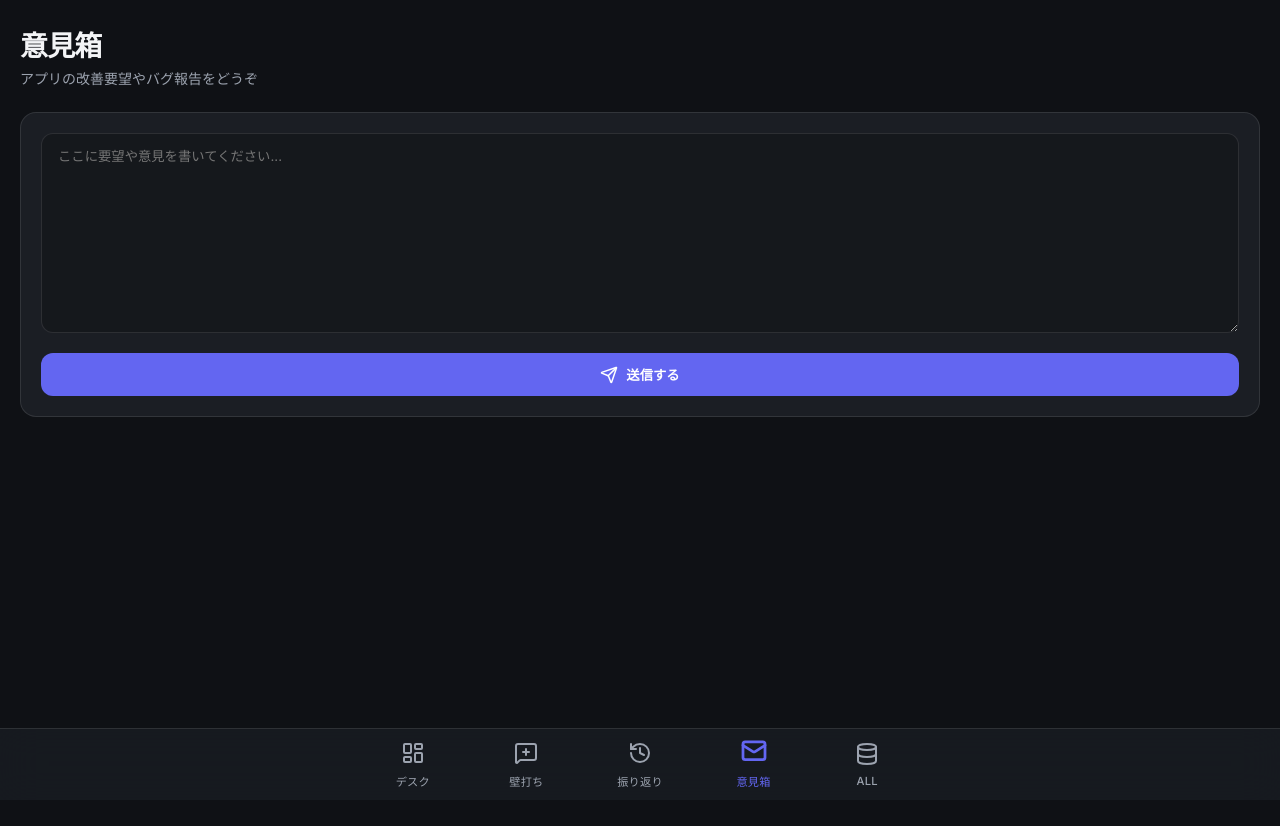
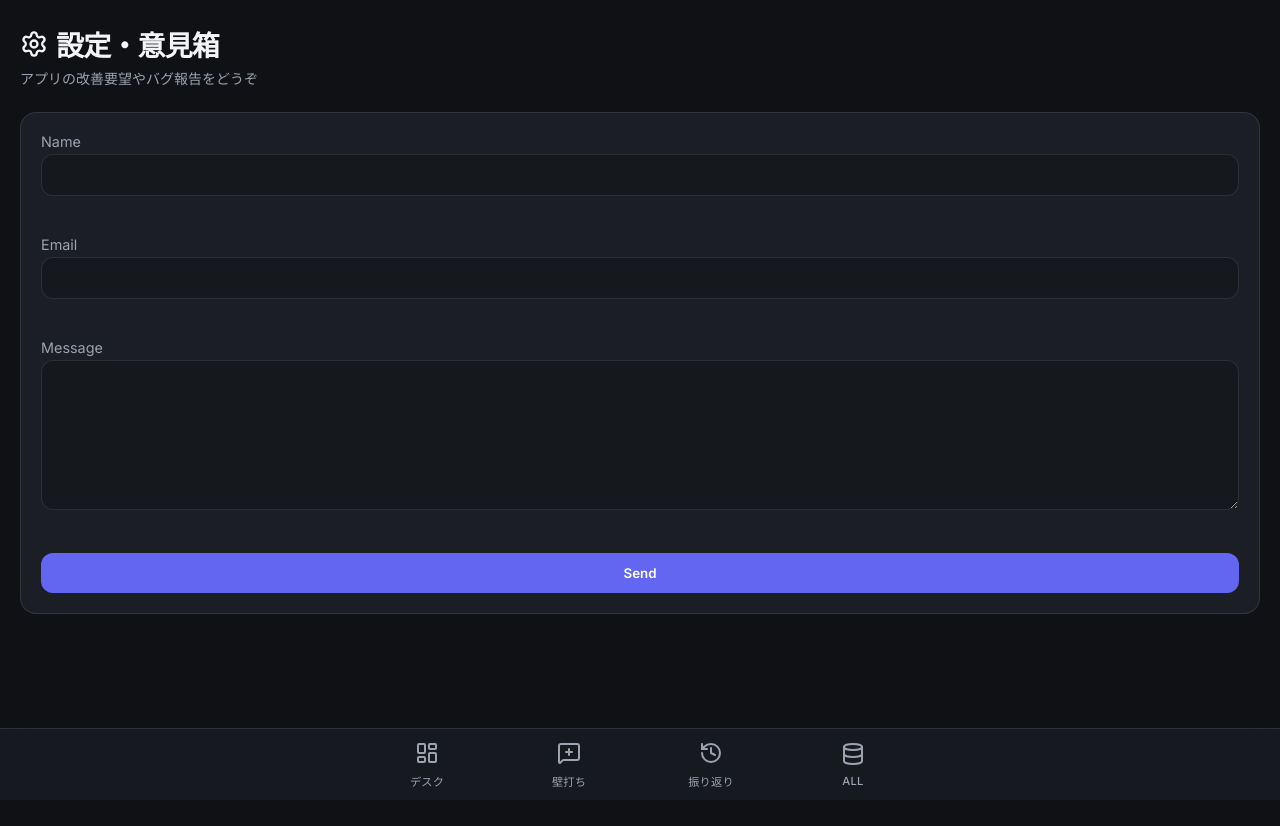
Before and after one commit to LeeR6174/StudyAdmin, a Next.js app: page /feedback in a window 1280 px wide. Shown: the top 826 px of the page. Built offline with nearby package versions, Linux system fonts and the light colour scheme.

Commit message:
feat: implement task management dashboard with teacher/student modes and feedback routing

```diff
--- a/src/app/feedback/page.js
+++ b/src/app/feedback/page.js
@@ -1,67 +1,49 @@
 "use client";
 
-import { useState } from "react";
 import styles from "../page.module.css";
-import { Send, CheckCircle2 } from "lucide-react";
+import { Settings } from "lucide-react";
 
 export default function FeedbackPage() {
-  const [submitted, setSubmitted] = useState(false);
-
-  const handleSubmit = (e) => {
-    e.preventDefault();
-    // Assuming a Netlify setup for simplicity, if not, this acts as a placeholder
-    const form = e.target;
-    const formData = new FormData(form);
-
-    fetch('/', {
-      method: 'POST',
-      headers: { "Content-Type": "application/x-www-form-urlencoded" },
-      body: new URLSearchParams(formData).toString()
-    })
-    .then(() => setSubmitted(true))
-    .catch((error) => {
-      console.error('Form submission error', error);
-      setSubmitted(true); // Still show success for UX in this dummy version
-    });
-  };
-
   return (
     <div className={styles.container}>
       <header className={styles.header}>
         <div>
-          <h1 className={styles.title}>意見箱</h1>
+          <h1 className={styles.title} style={{ display: 'flex', alignItems: 'center', gap: '8px' }}>
+            <Settings size={28} />
+            設定・意見箱
+          </h1>
           <p className={styles.subtitle}>アプリの改善要望やバグ報告をどうぞ</p>
         </div>
       </header>
 
       <div className={styles.content}>
-        {submitted ? (
-          <div className={styles.emptyState}>
-            <CheckCircle2 size={48} className={styles.emptyIcon} />
-            <p>ご意見ありがとうございます！<br/>今後の開発の参考にさせていただきます。</p>
-          </div>
-        ) : (
-          <form
-            name="feedback"
-            method="POST"
-            data-netlify="true"
-            onSubmit={handleSubmit}
-            className={styles.section}
-          >
-            <input type="hidden" name="form-name" value="feedback" />
-            <textarea
-              name="message"
-              placeholder="ここに要望や意見を書いてください..."
-              className={styles.input}
-              style={{ minHeight: '200px', resize: 'vertical' }}
-              required
-            ></textarea>
-            <button type="submit" className={styles.primaryBtn} style={{ display: 'flex', alignItems: 'center', justifyContent: 'center', gap: '8px' }}>
-              <Send size={18} />
-              送信する
-            </button>
+        <div className={styles.section}>
+          {/* Netlify Form standard structure */}
+          <form name="contact" method="POST" data-netlify="true" style={{ display: 'flex', flexDirection: 'column', gap: '16px' }}>
+            <input type="hidden" name="form-name" value="contact" />
+            <p style={{ margin: 0 }}>
+              <label style={{ display: 'block', color: 'var(--text-muted)', marginBottom: '8px', fontSize: '0.9rem' }}>
+                Name
+                <input type="text" name="name" className={styles.input} style={{ marginTop: '4px' }} required />
+              </label>
+            </p>
+            <p style={{ margin: 0 }}>
+              <label style={{ display: 'block', color: 'var(--text-muted)', marginBottom: '8px', fontSize: '0.9rem' }}>
+                Email
+                <input type="email" name="email" className={styles.input} style={{ marginTop: '4px' }} required />
+              </label>
+            </p>
+            <p style={{ margin: 0 }}>
+              <label style={{ display: 'block', color: 'var(--text-muted)', marginBottom: '8px', fontSize: '0.9rem' }}>
+                Message
+                <textarea name="message" className={styles.input} style={{ marginTop: '4px', minHeight: '150px', resize: 'vertical' }} required />
+              </label>
+            </p>
+            <p style={{ margin: 0 }}>
+              <button type="submit" className={styles.primaryBtn}>Send</button>
+            </p>
           </form>
-        )}
+        </div>
       </div>
     </div>
   );
--- a/src/components/BottomNav.jsx
+++ b/src/components/BottomNav.jsx
@@ -2,7 +2,7 @@
 
 import Link from "next/link";
 import { usePathname } from "next/navigation";
-import { LayoutDashboard, MessageSquarePlus, History, Mail, Database } from "lucide-react";
+import { LayoutDashboard, MessageSquarePlus, History, Database } from "lucide-react";
 import styles from "./BottomNav.module.css";
 
 export default function BottomNav() {
@@ -23,11 +23,6 @@ export default function BottomNav() {
       name: "振り返り",
       path: "/mirror",
       icon: History,
-    },
-    {
-      name: "意見箱",
-      path: "/feedback",
-      icon: Mail,
     },
     {
       name: "ALL",
```
Also changed, not shown: src/app/page.js (+7 -1 lines).
